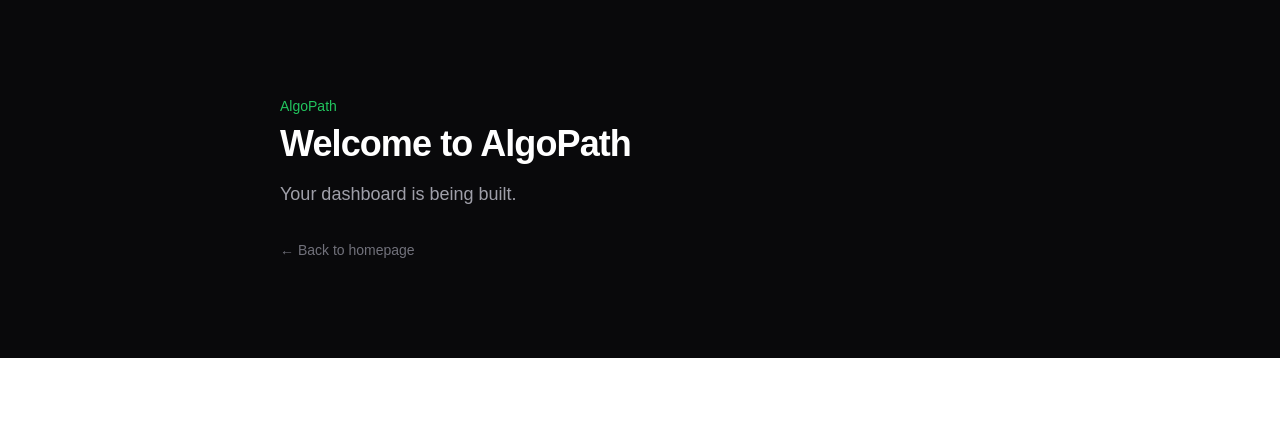
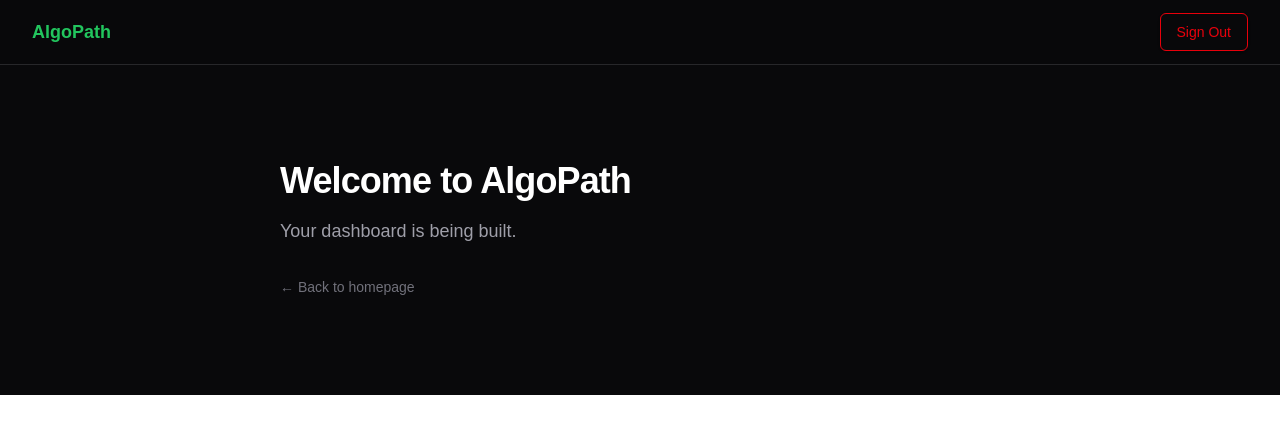
Before and after one commit to ayushbelwal26/dsa-learning-system, a Next.js app: page /dashboard in a window 1280 px wide. Shown: the top 434 px of the page. Built offline with nearby package versions, Linux system fonts and the light colour scheme.

Commit message:
made signout

```diff
--- /dev/null
+++ b/src/app/dashboard/actions.ts
@@ -0,0 +1,17 @@
+"use server";
+
+import { createClient } from "@/lib/supabase/server";
+import { redirect } from "next/navigation";
+
+export async function signOut() {
+  const supabase = await createClient();
+
+  const { error } = await supabase.auth.signOut();
+
+  if (error) {
+    console.error("Logout error:", error.message);
+    // Still redirect even if there's an error
+  }
+
+  redirect("/");
+}
--- a/src/app/dashboard/page.tsx
+++ b/src/app/dashboard/page.tsx
@@ -1,11 +1,36 @@
 import Link from "next/link";
+import { signOut } from "./actions";
 
 export default function DashboardPage() {
   return (
     <div className="min-h-full bg-zinc-950 text-zinc-100 antialiased">
+      {/* Navbar */}
+      <nav className="border-b border-zinc-800 bg-zinc-950/95 backdrop-blur supports-[backdrop-filter]:bg-zinc-950/60">
+        <div className="mx-auto max-w-7xl px-4 sm:px-6 lg:px-8">
+          <div className="flex h-16 items-center justify-between">
+            {/* Logo */}
+            <div className="flex items-center">
+              <p className="text-lg font-semibold text-[#22c55e]">AlgoPath</p>
+            </div>
+
+            {/* Sign Out Button */}
+            <div className="flex items-center">
+              <form action={signOut}>
+                <button
+                  type="submit"
+                  className="inline-flex items-center rounded-md border border-red-600 bg-transparent px-4 py-2 text-sm font-medium text-red-600 shadow-sm transition-colors hover:bg-red-600 hover:text-white focus:outline-none focus:ring-2 focus:ring-red-500 focus:ring-offset-2 focus:ring-offset-zinc-950"
+                >
+                  Sign Out
+                </button>
+              </form>
+            </div>
+          </div>
+        </div>
+      </nav>
+
+      {/* Main Content */}
       <div className="mx-auto max-w-3xl px-4 py-16 sm:px-6 sm:py-24">
-        <p className="text-sm font-medium text-[#22c55e]">AlgoPath</p>
-        <h1 className="mt-2 text-3xl font-semibold tracking-tight text-white sm:text-4xl">
+        <h1 className="text-3xl font-semibold tracking-tight text-white sm:text-4xl">
           Welcome to AlgoPath
         </h1>
         <p className="mt-4 text-lg text-zinc-400">
```
